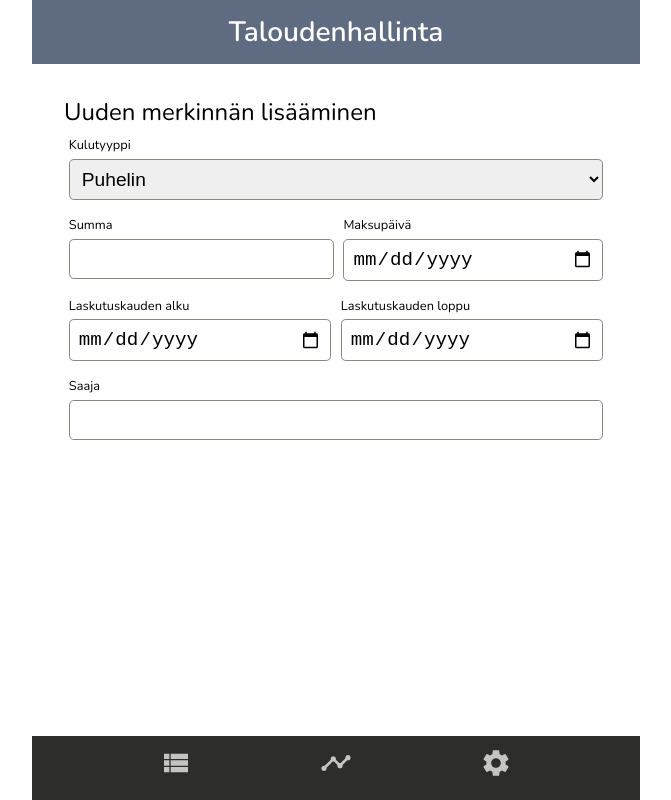
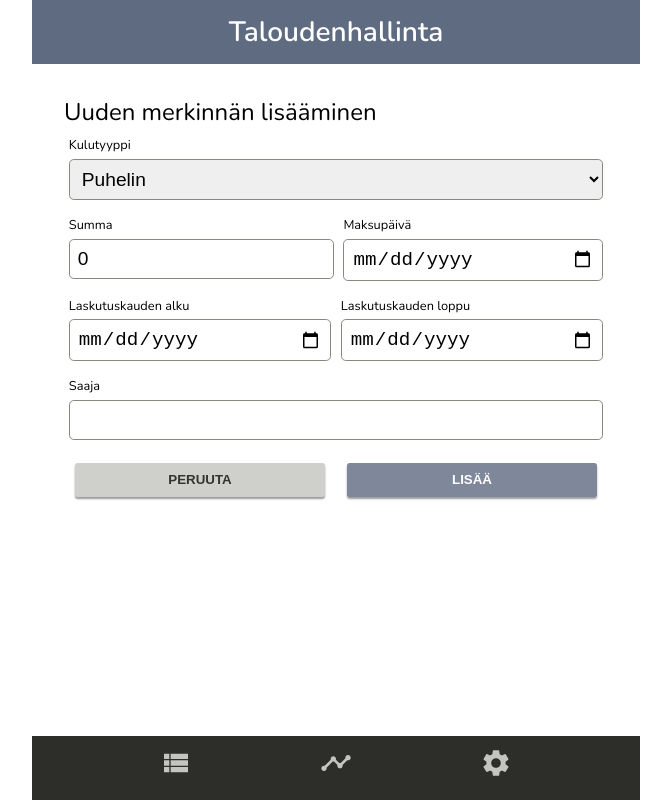
Before and after one commit to pekkatapio/taloudenhallinta, a React (Vite) app: page /add in a window 1280 px wide. Shown: the whole page, without its empty margins (304-975 px from the left). Built offline with nearby package versions, Linux system fonts and the light colour scheme.

Commit message:
lisää useFormin lomakekäsittelijäksi

```diff
--- a/src/components/ItemForm/ItemForm.jsx
+++ b/src/components/ItemForm/ItemForm.jsx
@@ -1,15 +1,37 @@
+import useForm from '../../shared/useform/useform'
 import styles from './ItemForm.module.scss'
+import Button from '../../shared/buttons'
 
 function ItemForm(props) {
 
+  const submit = () => {
+    console.log(values)
+    alert("SUBMIT")
+  }
+
+  const initialState = {
+    type: "",
+    amount: 0,
+    paymentDate: "",
+    periodStart: "",
+    periodEnd: "",
+    receiver: ""
+  }
+
+  const {values, handleChange, handleSubmit } = useForm(submit, initialState, false)
+
+  const handleCancel = () => {
+    alert('CANCEL')
+  }
+
   return (
     <div>
-      <form>
+      <form onSubmit={handleSubmit}>
         <div className={styles.itemform}>
           <div className={styles.itemform_row}>
             <div>
               <label htmlFor='type'>Kulutyyppi</label>
-              <select name='type'>
+              <select name='type' onChange={handleChange} value={values.type}>
                 <option>Puhelin</option>
                 <option>Sähkö</option>
                 <option>Vesi</option>
@@ -20,27 +42,35 @@ function ItemForm(props) {
           <div className={styles.itemform_row}>
             <div>
               <label htmlFor='amount'>Summa</label>
-              <input type='number' name='amount' step='0.01' />
+              <input type='number' name='amount' step='0.01' onChange={handleChange} value={values.amount} />
             </div>
             <div>
               <label htmlFor='paymentDate'>Maksupäivä</label>
-              <input type='date' name='paymentDate' />
+              <input type='date' name='paymentDate' onChange={handleChange} value={values.paymentDate} />
             </div>
           </div>
           <div className={styles.itemform_row}>
             <div>
               <label htmlFor='periodStart'>Laskutuskauden alku</label>
-              <input type='date' name='periodStart' />
+              <input type='date' name='periodStart' onChange={handleChange} value={values.periodStart} />
             </div>
             <div>
               <label htmlFor='periodEnd'>Laskutuskauden loppu</label>
-              <input type='date' name='periodEnd' />
+              <input type='date' name='periodEnd' onChange={handleChange} value={values.periodEnd} />
             </div>
           </div>
           <div className={styles.itemform_row}>
             <div>
               <label htmlFor='receiver'>Saaja</label>
-              <input type='text' name='receiver' />
+              <input type='text' name='receiver' onChange={handleChange} value={values.receiver} />
+            </div>
+          </div>
+          <div className={styles.itemform_row}>
+            <div>
+              <Button onClick={handleCancel}>PERUUTA</Button>
+            </div>
+            <div>
+              <Button primary type='submit'>LISÄÄ</Button>
             </div>
           </div>
         </div>
```
